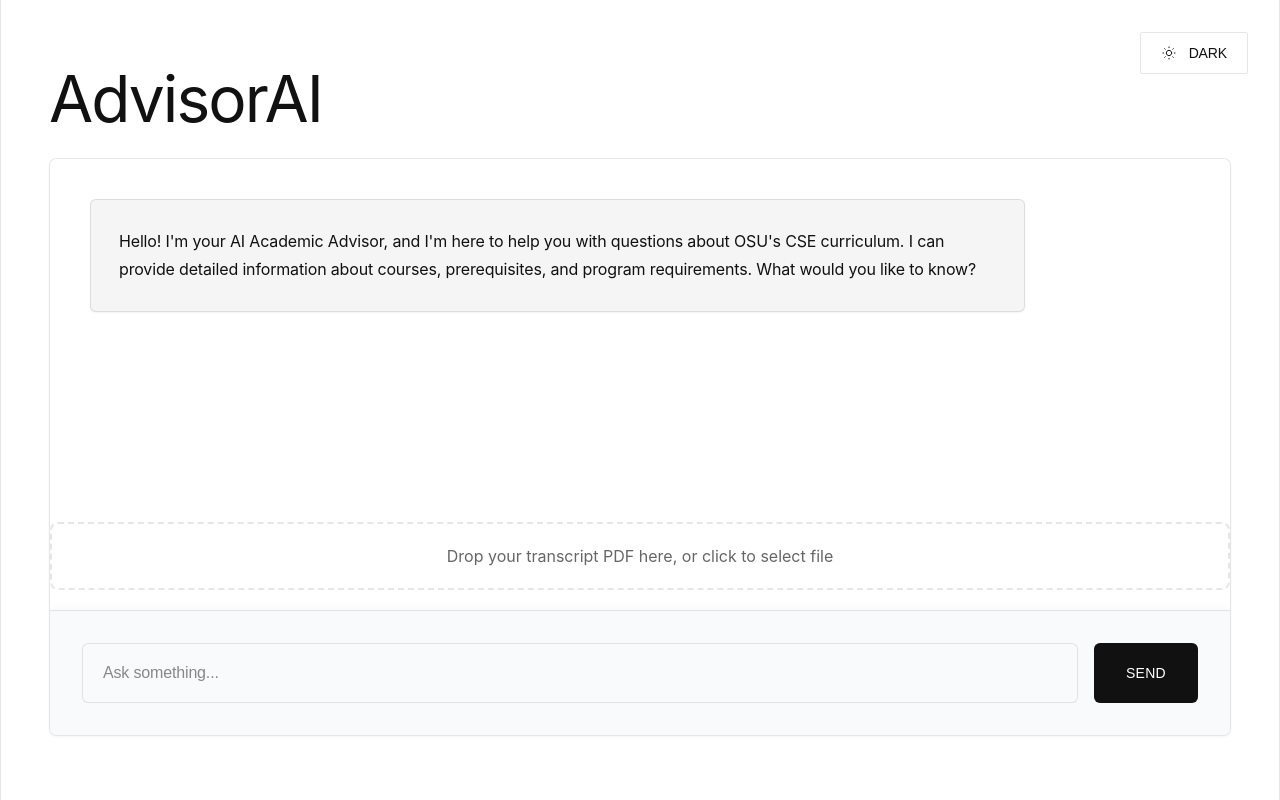
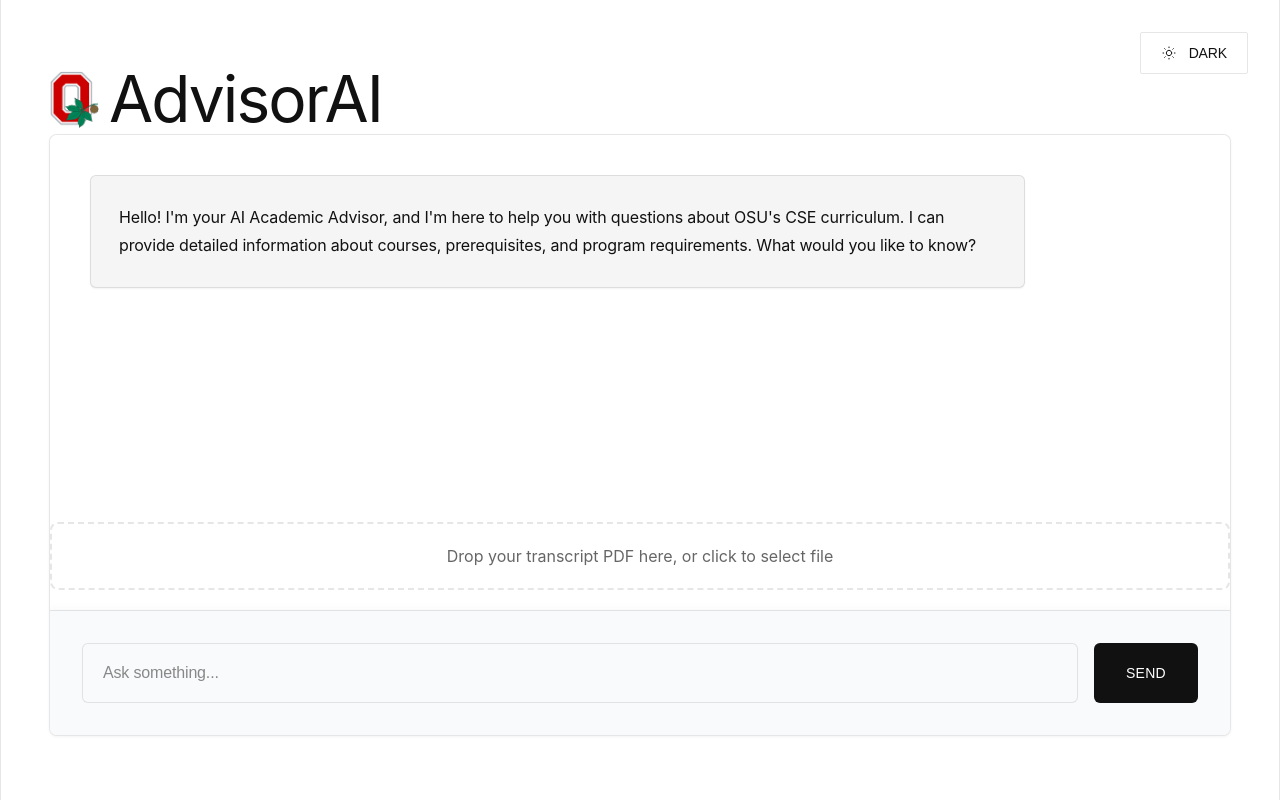
Before and after one commit to nihatalele/AdvisorAI_Portfolio, a React (Create React App) app in the folder frontend/: page / in a window 1280 px wide. Built offline with nearby package versions, Linux system fonts and the light colour scheme; a web font is replaced by a local one.

Commit message:
added OSU logo

```diff
--- a/frontend/src/App.css
+++ b/frontend/src/App.css
@@ -501,3 +501,21 @@ body, html {
   margin: 0;
   color: var(--text-secondary);
 }
+
+/* Header styling */
+.title-container {
+  display: flex;
+  align-items: center; /* Vertically center items */
+  height: auto; /* Let content determine height */
+}
+
+.osu-logo {
+  width: 50px;
+  height: auto; /* Maintain aspect ratio */
+  margin-right: 10px;
+}
+
+h1 {
+  margin: 0; /* Remove default h1 margins that might interfere */
+  height: auto;  /* Let content determine height */
+}
--- a/frontend/src/App.js
+++ b/frontend/src/App.js
@@ -2,6 +2,7 @@ import React, { useState, useEffect, useRef } from 'react';
 import axios from 'axios';
 import './App.css';
 import { useDropzone } from 'react-dropzone';
+import logo from './blockO.gif';
 
 function App() {
   const [message, setMessage] = useState('');
@@ -164,7 +165,10 @@ function App() {
         <ThemeIcon />
         <span>{theme === 'light' ? 'Dark' : 'Light'}</span>
       </button>
-      <h1>AdvisorAI</h1>
+      <div className = "title-container">
+        <img src = {logo} alt = "OSU Logo" className="osu-logo"/>
+        <h1>AdvisorAI</h1>
+      </div>
       <div className="chat-box">
         <div className="chat-history">
           {conversation.map((msg, index) => (
```
Also changed, not shown: frontend/src/blockO.gif (added).
